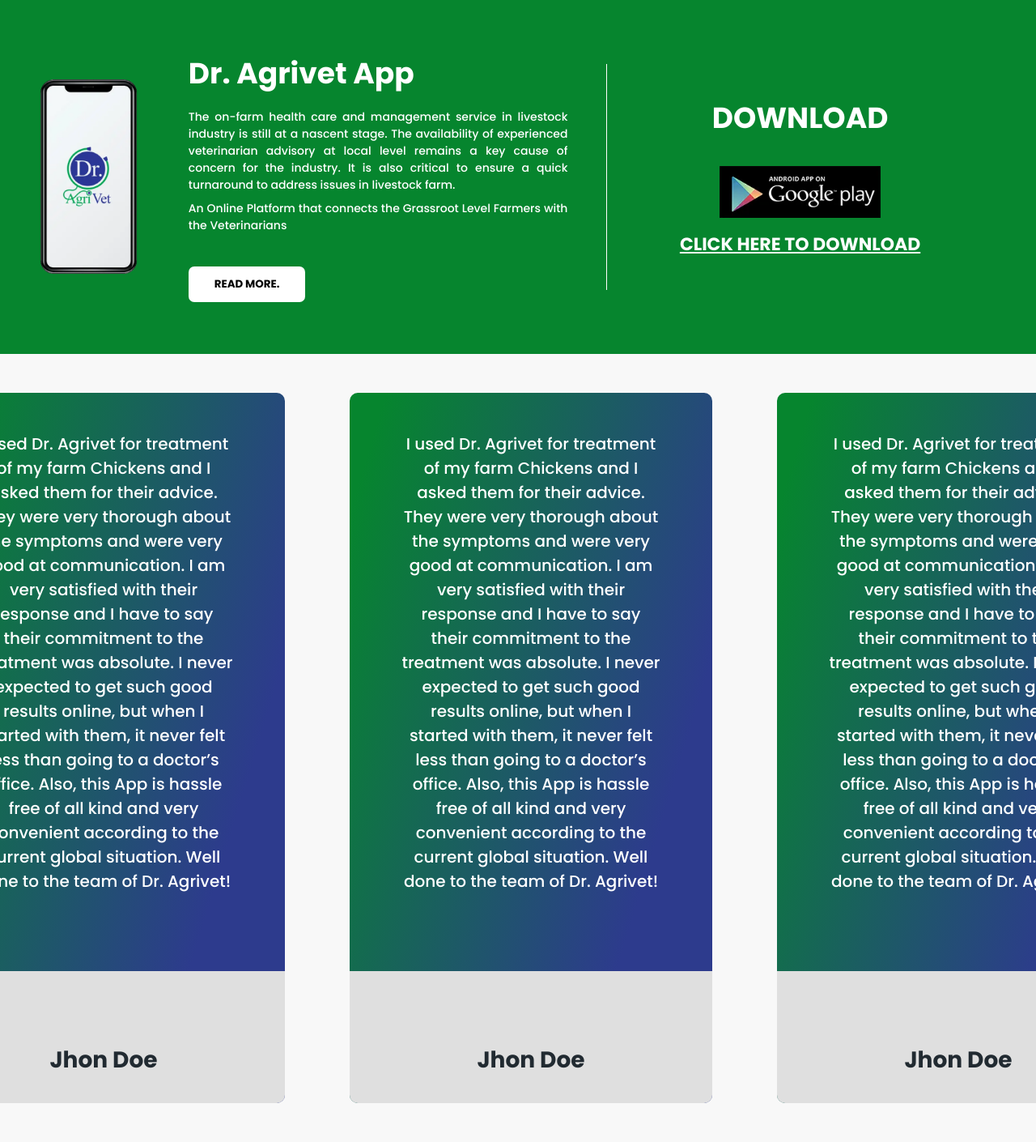
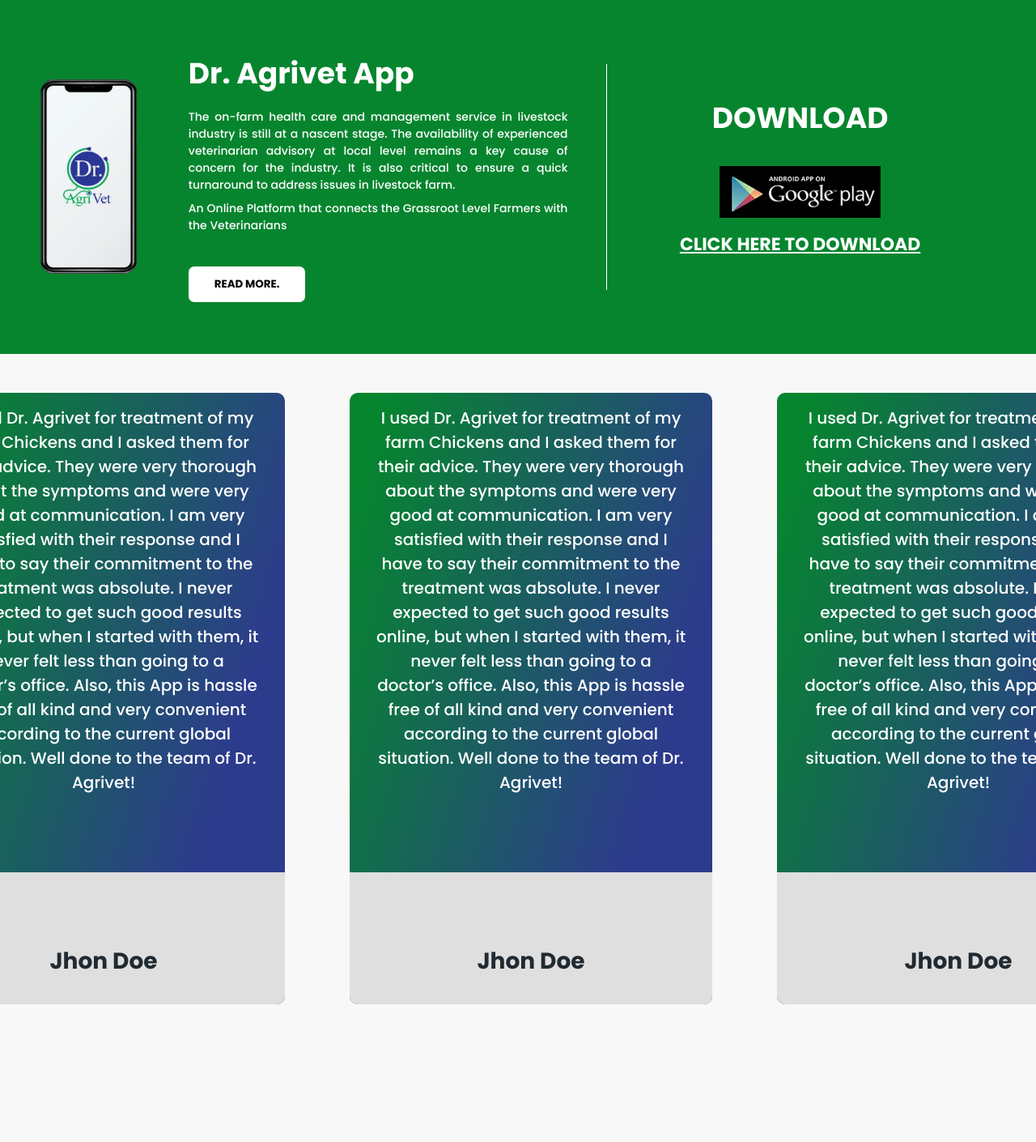
Before and after one commit to srijitasd/dr-agrivet, a PHP site: page / in a window 1280 px wide. Shown: the part 1652-3062 px from the top of the page at 81% size. After the commit the page ends 2892 px from the top, so only its background shows below. Run offline with PHP 8.4, Linux system fonts and the light colour scheme.

Commit message:
testimonials section improved

```diff
--- a/css/main.css
+++ b/css/main.css
@@ -783,7 +783,7 @@
     border-radius: 10px;
   }
   .testimonial p {
-    margin: 3rem 4rem;
+    margin: 1rem 2rem;
     margin-bottom: 6rem;
     font-size: 20px;
     color: white;
--- a/scss/_testimonials.scss
+++ b/scss/_testimonials.scss
@@ -28,7 +28,7 @@
     border-radius: 10px;
 
     p {
-      margin: 3rem 4rem;
+      margin: 1rem 2rem;
       margin-bottom: 6rem;
       font-size: 20px;
       color: white;
```
